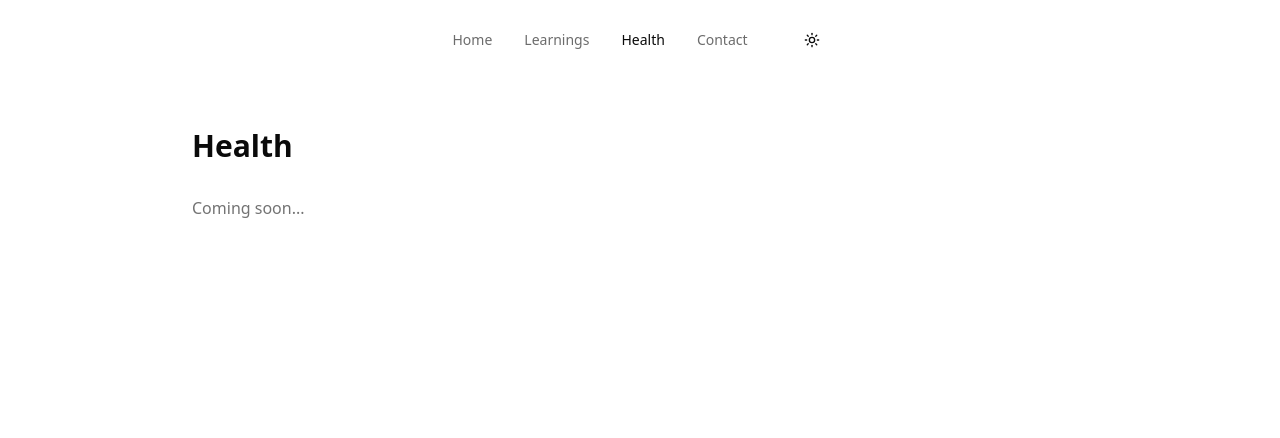
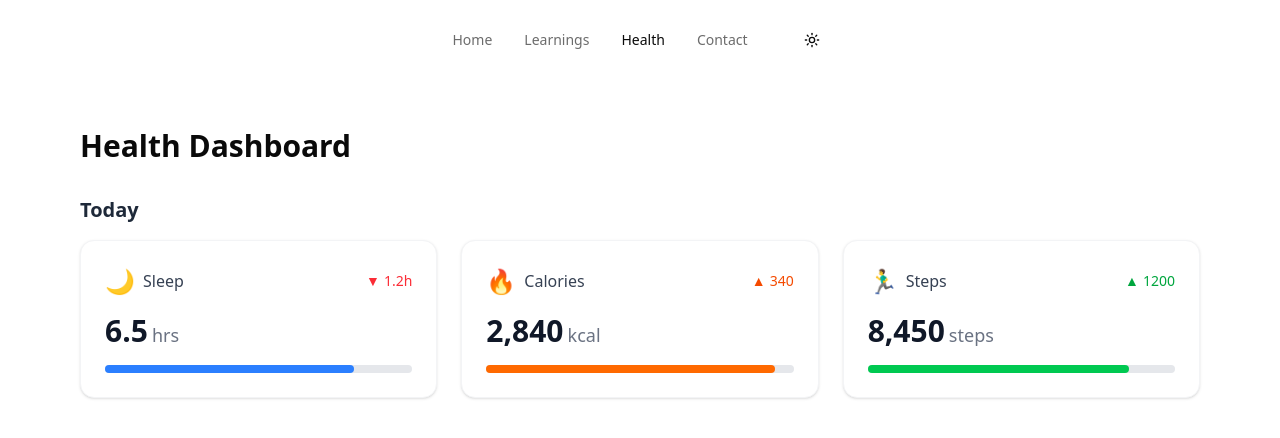
Before and after one commit to shashankpie/Portfolio, a Next.js app: page /health in a window 1280 px wide. Shown: the top 438 px of the page. Built offline with nearby package versions, Linux system fonts and the light colour scheme.

Commit message:
Feature updates

```diff
--- a/app/contact/page.tsx
+++ b/app/contact/page.tsx
@@ -1,7 +1,8 @@
 "use client";
 
 import Link from "next/link";
-import { Moon } from "lucide-react";
+import { FaLinkedinIn, FaXTwitter } from "react-icons/fa6";
+import { Calendar } from "lucide-react";
 import { useAvailabilityStatus } from "@/lib/use-availability-status";
 
 export default function ContactPage() {
@@ -9,31 +10,25 @@ export default function ContactPage() {
 
   const renderStatusIcon = () => {
     switch (availabilityStatus.icon) {
-      case 'dot':
+      case "dot":
         return (
           <div
             className={`w-3 h-3 rounded-full ${availabilityStatus.color} ${
-              availabilityStatus.pulse ? 'animate-pulse' : ''
+              availabilityStatus.pulse ? "animate-pulse" : ""
             }`}
           />
         );
-      case 'away':
+      case "away":
         return (
-          <div
-            className={`w-3 h-3 rounded-full ${availabilityStatus.color}`}
-          />
+          <div className={`w-3 h-3 rounded-full ${availabilityStatus.color}`} />
         );
-      case 'sleep':
-        return (
-          <Moon
-            className={`w-3 h-3 ${availabilityStatus.color.replace('bg-', 'text-')}`}
-          />
-        );
+      case "sleep":
+        return <span className="text-base">😴</span>;
       default:
         return (
           <div
             className={`w-3 h-3 rounded-full ${availabilityStatus.color} ${
-              availabilityStatus.pulse ? 'animate-pulse' : ''
+              availabilityStatus.pulse ? "animate-pulse" : ""
             }`}
           />
         );
@@ -58,8 +53,9 @@ export default function ContactPage() {
               <Link
                 href="https://cal.com/shashankpie"
                 target="_blank"
-                className="text-blue-600 hover:text-blue-800 dark:text-blue-400 dark:hover:text-blue-300 transition-colors"
+                className="inline-flex items-center gap-2 text-blue-600 hover:text-blue-800 dark:text-blue-400 dark:hover:text-blue-300 transition-colors"
               >
+                <Calendar className="w-4 h-4" />
                 cal.com/shashankpie
               </Link>
             </div>
@@ -72,14 +68,14 @@ export default function ContactPage() {
                   target="_blank"
                   className="text-blue-600 hover:text-blue-800 dark:text-blue-400 dark:hover:text-blue-300 transition-colors"
                 >
-                  LinkedIn
+                  <FaLinkedinIn className="w-6 h-6" />
                 </Link>
                 <Link
                   href="https://x.com/thevibepreneur"
                   target="_blank"
                   className="text-blue-600 hover:text-blue-800 dark:text-blue-400 dark:hover:text-blue-300 transition-colors"
                 >
-                  X
+                  <FaXTwitter className="w-6 h-6" />
                 </Link>
               </div>
             </div>
--- a/app/health/page.tsx
+++ b/app/health/page.tsx
@@ -1,10 +1,128 @@
+"use client";
+
+interface HealthMetric {
+  value: number;
+  unit: string;
+  progress: number; // 0-100
+  trend: 'up' | 'down' | 'neutral';
+  trendValue: number;
+}
+
+interface DayData {
+  date: string;
+  sleep: HealthMetric;
+  calories: HealthMetric;
+  steps: HealthMetric;
+}
+
 export default function HealthPage() {
+  // Today's health data
+  const todayData: DayData = {
+    date: "2025-06-15",
+    sleep: { value: 6.5, unit: "hrs", progress: 81, trend: 'down', trendValue: -1.2 },
+    calories: { value: 2840, unit: "kcal", progress: 94, trend: 'up', trendValue: 340 },
+    steps: { value: 8450, unit: "steps", progress: 85, trend: 'up', trendValue: 1200 }
+  };
+
+  const formatDate = (dateStr: string) => {
+    const date = new Date(dateStr);
+    const today = new Date();
+    const yesterday = new Date(today);
+    yesterday.setDate(yesterday.getDate() - 1);
+
+    if (date.toDateString() === today.toDateString()) return "Today";
+    if (date.toDateString() === yesterday.toDateString()) return "Yesterday";
+    return date.toLocaleDateString('en-US', { month: 'short', day: 'numeric' });
+  };
+
+  const getTrendIcon = (trend: 'up' | 'down' | 'neutral') => {
+    switch (trend) {
+      case 'up': return '▲';
+      case 'down': return '▼';
+      case 'neutral': return '●';
+    }
+  };
+
+  const getTrendColor = (trend: 'up' | 'down' | 'neutral', metricType: 'sleep' | 'calories' | 'steps') => {
+    if (trend === 'neutral') return 'text-gray-500';
+
+    // For sleep and steps, up is good. For calories, it depends on context
+    if (metricType === 'sleep' || metricType === 'steps') {
+      return trend === 'up' ? 'text-green-600' : 'text-red-500';
+    } else {
+      // For calories, we'll keep it neutral colored
+      return trend === 'up' ? 'text-orange-600' : 'text-orange-400';
+    }
+  };
+
+  const MetricCard = ({ emoji, label, metric, metricType, color }: {
+    emoji: string;
+    label: string;
+    metric: HealthMetric;
+    metricType: 'sleep' | 'calories' | 'steps';
+    color: string;
+  }) => (
+    <div className="bg-white dark:bg-gray-800 rounded-xl p-6 shadow-sm border border-gray-100 dark:border-gray-700">
+      <div className="flex items-center justify-between mb-4">
+        <div className="flex items-center gap-2">
+          <span className="text-2xl">{emoji}</span>
+          <span className="font-medium text-gray-700 dark:text-gray-300">{label}</span>
+        </div>
+        <div className={`flex items-center gap-1 text-sm ${getTrendColor(metric.trend, metricType)}`}>
+          <span>{getTrendIcon(metric.trend)}</span>
+          <span>{Math.abs(metric.trendValue)}{metricType === 'sleep' ? 'h' : metricType === 'steps' ? '' : ''}</span>
+        </div>
+      </div>
+
+      <div className="mb-4">
+        <div className="text-3xl font-bold text-gray-900 dark:text-white">
+          {metricType === 'sleep' ? metric.value.toFixed(1) : metric.value.toLocaleString()}
+          <span className="text-lg font-normal text-gray-500 ml-1">{metric.unit}</span>
+        </div>
+      </div>
+
+      <div className="w-full bg-gray-200 dark:bg-gray-700 rounded-full h-2">
+        <div
+          className={`h-2 rounded-full transition-all duration-300 ${color}`}
+          style={{ width: `${Math.min(metric.progress, 100)}%` }}
+        />
+      </div>
+    </div>
+  );
+
   return (
     <div className="py-12">
-      <div className="max-w-4xl mx-auto">
-        <h1 className="text-3xl font-bold mb-8">Health</h1>
-        <div className="text-muted-foreground">
-          Coming soon...
+      <div className="max-w-6xl mx-auto px-4">
+        <h1 className="text-3xl font-bold mb-8">Health Dashboard</h1>
+
+        <div className="mb-8">
+          <h2 className="text-xl font-semibold mb-4 text-gray-800 dark:text-gray-200">
+            Today
+          </h2>
+
+          <div className="grid grid-cols-1 md:grid-cols-2 lg:grid-cols-3 gap-6">
+            <MetricCard
+              emoji="🌙"
+              label="Sleep"
+              metric={todayData.sleep}
+              metricType="sleep"
+              color="bg-blue-500"
+            />
+            <MetricCard
+              emoji="🔥"
+              label="Calories"
+              metric={todayData.calories}
+              metricType="calories"
+              color="bg-orange-500"
+            />
+            <MetricCard
+              emoji="🏃‍♂️"
+              label="Steps"
+              metric={todayData.steps}
+              metricType="steps"
+              color="bg-green-500"
+            />
+          </div>
         </div>
       </div>
     </div>
--- a/components/rotating-quotes.tsx
+++ b/components/rotating-quotes.tsx
@@ -16,7 +16,7 @@ export function RotatingQuotes() {
 
     const interval = setInterval(() => {
       setCurrentIndex((prev) => (prev + 1) % quotes.length);
-    }, 4000); // 4 seconds
+    }, 3000); // 3 seconds
 
     return () => clearInterval(interval);
   }, [quotes.length, isHovered]);
--- a/package.json
+++ b/package.json
@@ -22,6 +22,7 @@
     "next-mdx-remote": "^5.0.0",
     "react": "^19.0.0",
     "react-dom": "^19.0.0",
+    "react-icons": "^5.5.0",
     "sugar-high": "^0.9.3",
     "tailwind-merge": "^3.3.1"
   },
```
Also changed, not shown: 1 other file (tests, documents, lock files or other folders).
